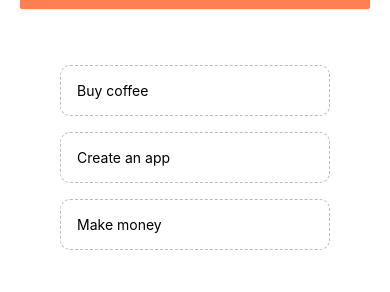
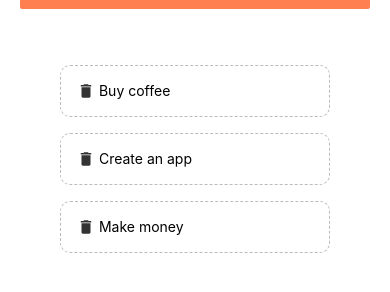
Before and after one commit to PedroMarianoAlmeida/to-do-list-react-native, a React Native app: screen / in a window 390 px wide. Shown: the part 164-456 px from the top of the page. Built offline with nearby package versions, Linux system fonts and the light colour scheme.

Commit message:
Class 15

```diff
--- a/Components/ToDoItem.js
+++ b/Components/ToDoItem.js
@@ -1,5 +1,6 @@
 import React from 'react';
-import { StyleSheet, Text, TouchableOpacity} from 'react-native';
+import { StyleSheet, View, Text, TouchableOpacity} from 'react-native';
+import { MaterialIcons } from '@expo/vector-icons';
 
 const ToDoItem = ( { item, deleteItem } ) => {
     const handlePress = () => {
@@ -8,9 +9,10 @@
 
     return (
         <TouchableOpacity onPress={handlePress}>
-            <Text style={styles.item}>
-                {item.text}
-            </Text>
+            <View style={styles.item}>
+                <MaterialIcons name='delete' size={18} color='#333'/>
+                <Text style={StyleSheet.textItem}> {item.text} </Text>
+            </View>
         </TouchableOpacity>
     );
 }
@@ -22,7 +24,12 @@
         borderColor: '#bbb',
         borderWidth: 1,
         borderStyle: 'dashed',
-        borderRadius: 10
+        borderRadius: 10,
+        flexDirection: 'row',
+    },
+
+    textItem: {
+        marginLeft: 10
     }
 })
 
```
